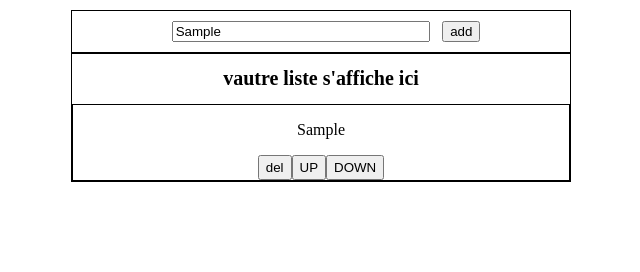
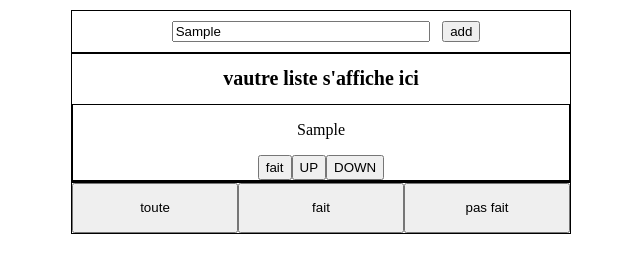
Before and after one commit to nmartoia/todo_list, a plain HTML site: page index.html in a window 1280 px wide. Both pictures are taken after typing "Sample" into the empty fields and a click on the button "add". Shown: the whole page, without its empty margins (319-959 px from the left). Drawn offline with Linux system fonts and the light colour scheme.

Commit message:
on peux afficher les tache fais est pas fais

```diff
--- a/css/style.css
+++ b/css/style.css
@@ -23,3 +23,10 @@ input{
 .del,.up,.down{
     height: 2.5rem;
 }
+.f{
+    height: 5rem;
+    display: flex;
+}
+.btnt,.btnf,.btnpf{
+    width: 20rem;
+}
--- a/index.html
+++ b/index.html
@@ -20,6 +20,11 @@
 
                 </ul>
             </li>
+            <li class="border f">
+                <button class="btnt">toute</button>
+                <button class="btnf">fait</button>
+                <button class="btnpf">pas fait</button>
+            </li>
         </ul>
     </div>
     <script src="js/app.js"></script>
--- a/js/app.js
+++ b/js/app.js
@@ -11,12 +11,12 @@ btn.addEventListener("click",function(){
         liste.appendChild(li)
         let btn1 = document.createElement('button')
         btn1.className="del"
-        btn1.textContent="del"
+        btn1.textContent="fait"
         li.appendChild(btn1)
         let del=document.querySelectorAll(".del")
         for (let i = 0; i < del.length; i++) {
             del[i].addEventListener("click",function(){
-                del[i].parentElement.remove()
+                del[i].parentElement.className="border fait"
             })
         }
         let up = document.createElement('button')
@@ -37,6 +37,28 @@ btn.addEventListener("click",function(){
         buttondowns.addEventListener("click", function(){
             (buttondowns.parentElement).nextElementSibling.insertAdjacentElement("afterend", buttondowns.parentElement);
         })
+        let btnt=document.querySelector(".btnt")
+        btnt.addEventListener("click",function(){
+            li.style.display="block"
+        })
+        let btnf=document.querySelector(".btnf")
+        btnf.addEventListener("click",function(){
+            if(li.className!="border fait"){
+                li.style.display="none"
+            }
+            else{
+                li.style.display="block"
+            }
+        })
+        let btnpf=document.querySelector(".btnpf")
+        btnpf.addEventListener("click",function(){
+            if(li.className=="border fait"){
+                li.style.display="none"
+            }
+            else{
+                li.style.display="block"
+            }
+        })
     }
     else{
         console.log('vous navez rien mis D:')
```
